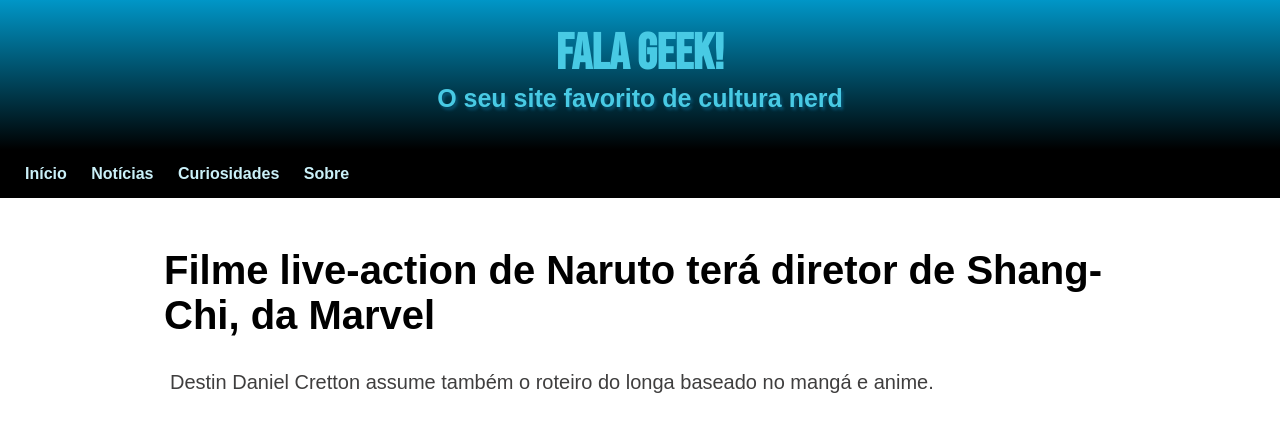
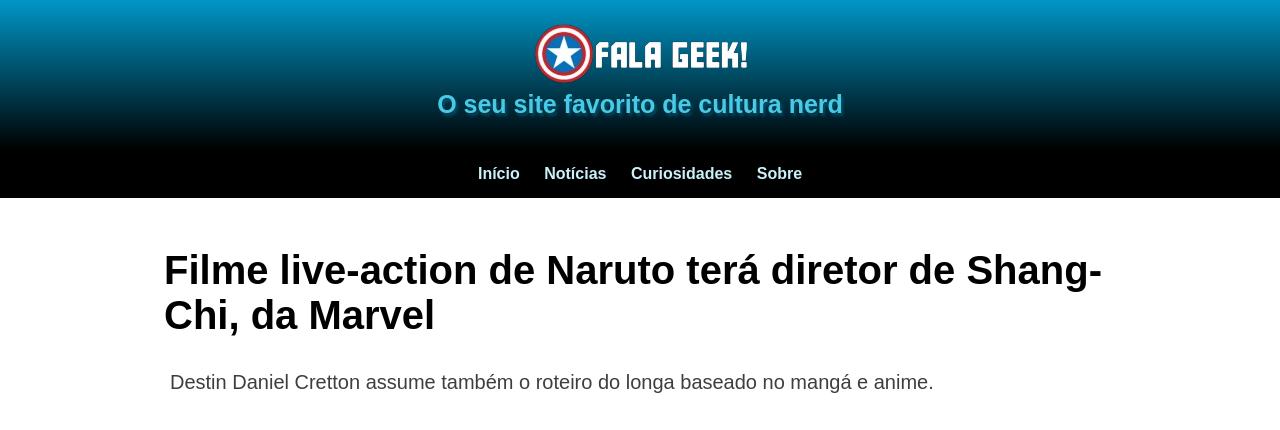
Before and after one commit to Marcosdeveloper1/html-css, a plain HTML site: page index.html in a window 1280 px wide. Shown: the top 430 px of the page. Drawn offline with Linux system fonts and the light colour scheme.

Commit message:
logotipo do topo

```diff
--- a/index.html
+++ b/index.html
@@ -9,7 +9,10 @@
 </head>
 <body>
     <header>
-        <h1> Fala Geek! </h1>
+        <a href="index.html">
+            <img src="imagens/logotipodotopo.png" alt="logotipo">
+            </img>
+        </a>
         <p>O seu site favorito de cultura nerd</p>
     </header>
     <nav>
--- a/style.css
+++ b/style.css
@@ -33,7 +33,13 @@ body{
     background-color: white;
     font-family:var(--font-padrao);
 }
-
+a > img{
+    font-size: 24px;
+    text-align: center;
+    font-weight: bold;
+    margin: auto;
+    padding-top: 24px;
+}
 /*configurando o cabeçalho = header e o menu*/
 header{
     background-image: linear-gradient(to bottom, var(--cor2), black); /* Código para usar degradê*/
@@ -87,6 +93,7 @@ main img{ /* Agora ele está diminundo a imagem quando a tela é menor*/
 nav {
     background-color: black;
     padding: 15px;
+    text-align: center;
 }
 nav a{
     color: #caf0f8;
```
Also changed, not shown: imagens/logotipodotopo.png (added).
